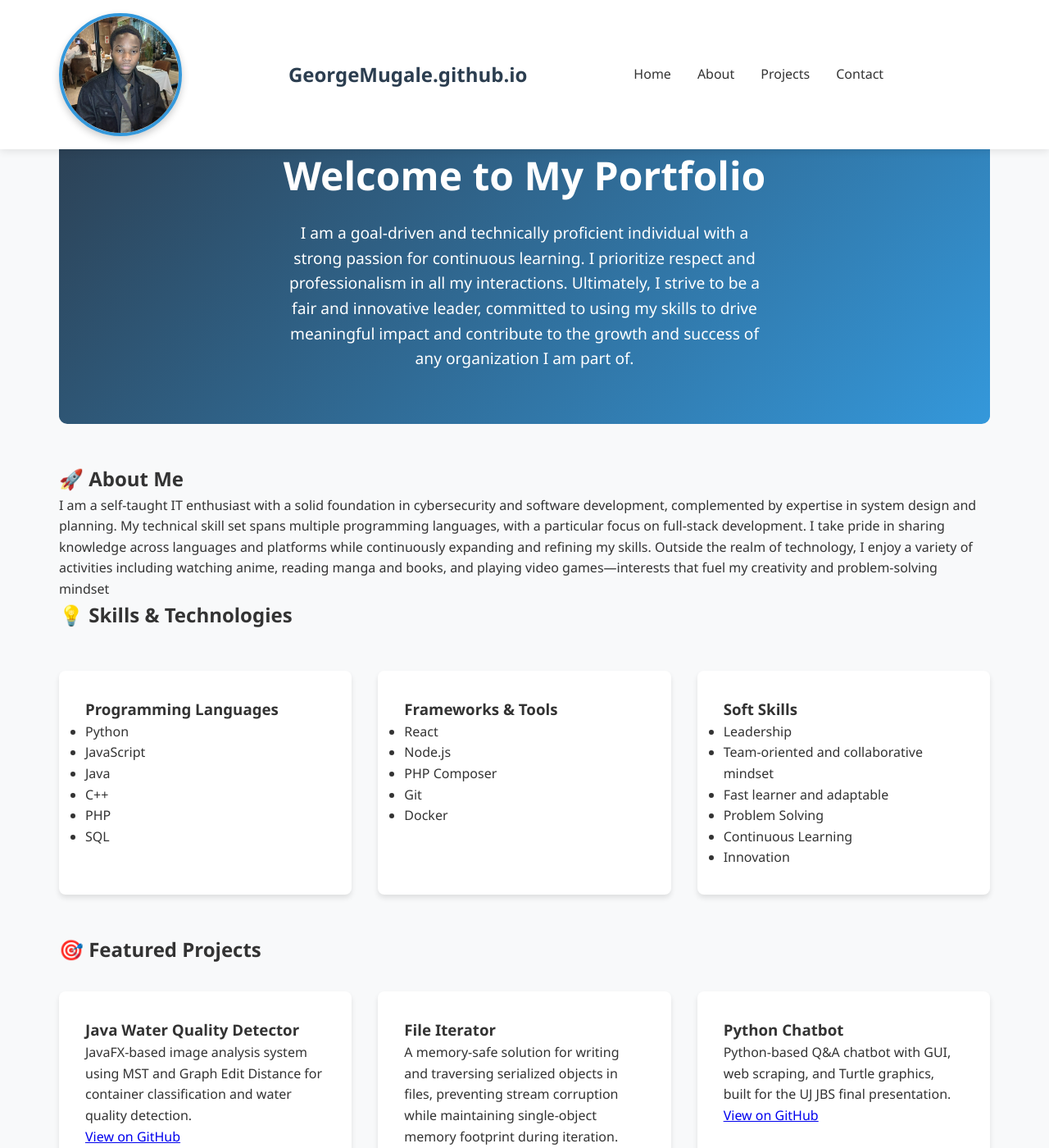
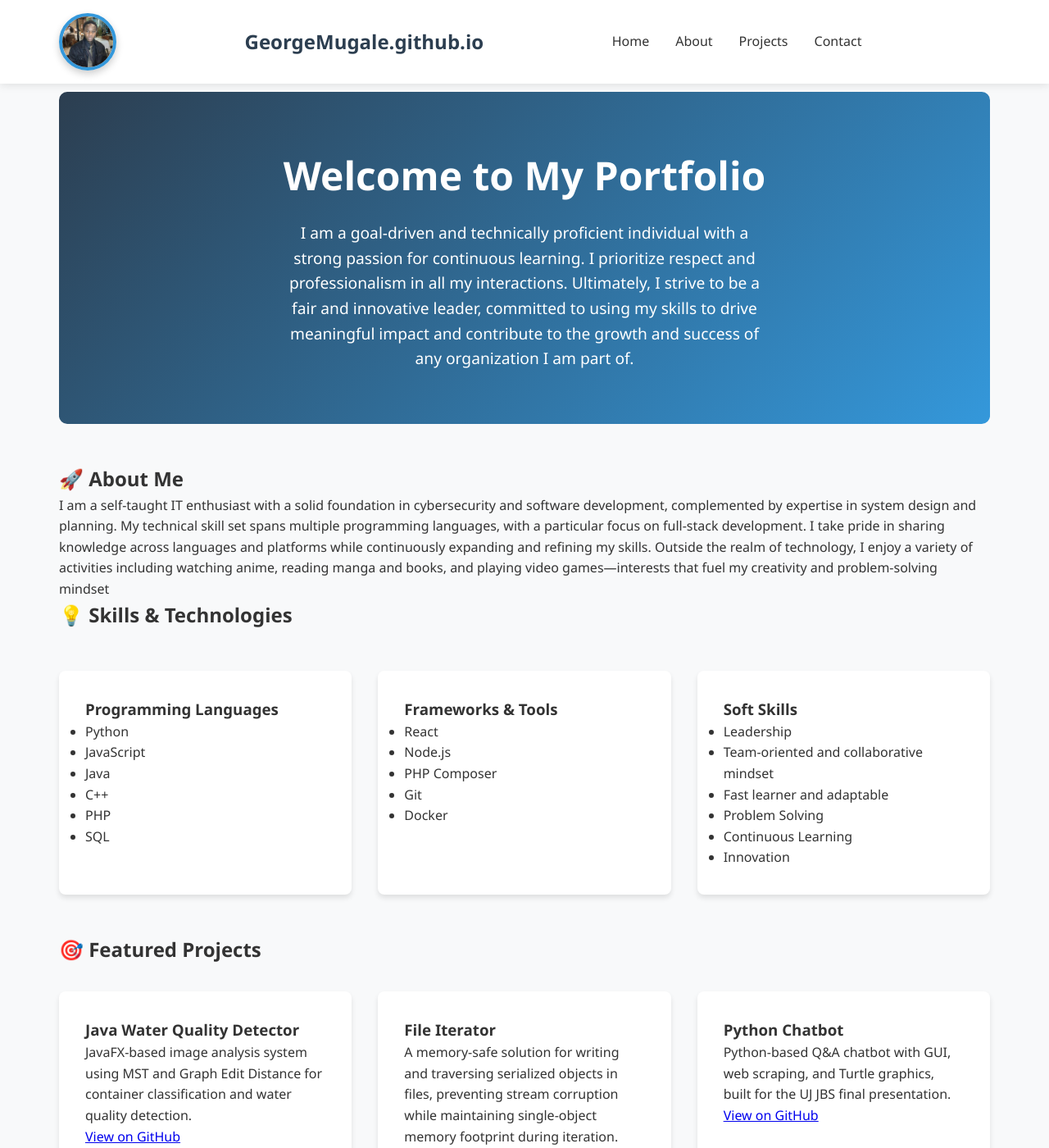
Before and after one commit to GeorgeMugale/GeorgeMugale.github.io, a Jekyll site: the page built from index.md, in a window 1280 px wide and 1400 px high. Shown: the whole window at 82% size. Built offline with Jekyll 4.4.1, drawn with Linux system fonts in a browser that asks for light colours.

Commit message:
Update main.scss

```diff
--- a/assets/css/main.scss
+++ b/assets/css/main.scss
@@ -11,8 +11,8 @@ $white: #ffffff;
 
 
 .circle-image {
-    width: 150px;
-    height: 150px;
+    width: 70px;
+    height: 70px;
     border-radius: 50%;
     overflow: hidden;
     border: 4px solid #3498db;
```
